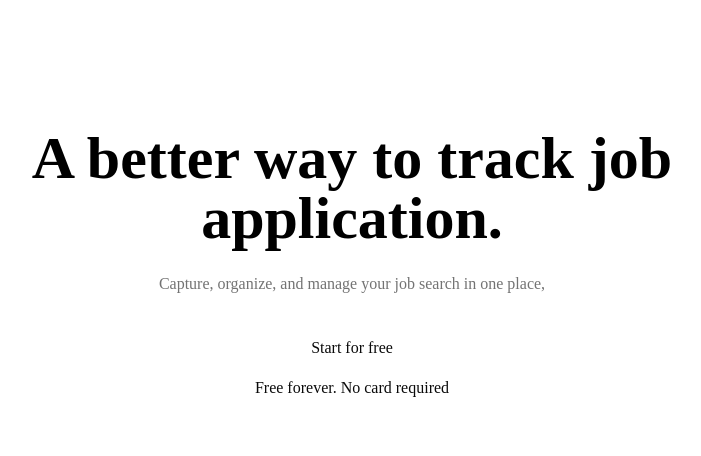
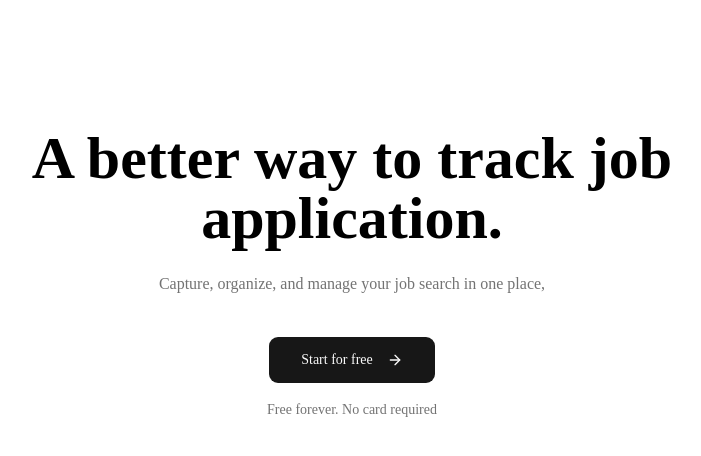
Before and after one commit to ismailhossain-dev/job-application-tracker, a Next.js app: page / in a window 1280 px wide. Shown: the top 456 px of the page, without its empty margins (288-989 px from the left). Built offline with nearby package versions, Linux system fonts and the light colour scheme.

Commit message:
complete-20-minute

```diff
--- a/app/page.tsx
+++ b/app/page.tsx
@@ -1,3 +1,5 @@
+import { Button } from "@/components/ui/button";
+import { ArrowRight } from "lucide-react";
 export default function Home() {
   return (
     <div className="flex min-h-screen flex-col bg-white">
@@ -12,8 +14,11 @@ export default function Home() {
               Capture, organize, and manage your job search in one place,{" "}
             </p>
             <div className="flex flex-col items-center gap-4">
-              <button>Start for free</button>
-              <p>Free forever. No card required</p>
+              {/* Shadcn button use */}
+              <Button size="lg" className="h-12 px-8 font-medium">
+                Start for free <ArrowRight className="ml-2" />
+              </Button>
+              <p className="text-sm text-muted-foreground ">Free forever. No card required</p>
             </div>
           </div>
         </section>
@@ -21,3 +26,5 @@ export default function Home() {
     </div>
   );
 }
+
+// 20 minute complete
```
